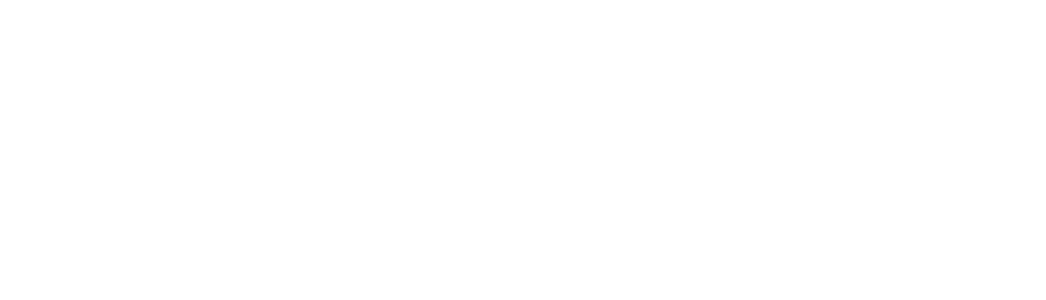
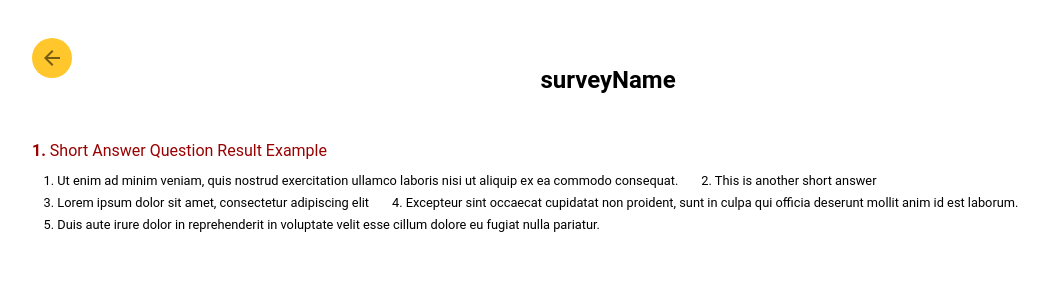
Before and after one commit to yichi-yang/ELC-Survey-Platform, a React (Create React App) app in the folder frontend/: page /result/1 in a window 1280 px wide. Before the commit this address had no page. Shown: the top 300 px of the page, without its empty margins (32-1078 px from the left). Built offline with nearby package versions, Linux system fonts and the light colour scheme.

Commit message:
set up some basic structure for result page

```diff
--- a/frontend/src/App.js
+++ b/frontend/src/App.js
@@ -7,6 +7,7 @@ import SurveyPage from './components/SurveyPage'
 import {AdminTemplate} from './components/AdminTemplate';
 import CreateSurvey from './components/CreateSurvey';
 import FormReleased from './components/FormReleased';
+import SurveyResult from './components/SurveyResult';
 
 function App() {
   return (
@@ -19,6 +20,7 @@ function App() {
         <Route path="/admin/create_survey" element={<CreateSurvey/>}/>
         <Route path="/template" element={<AdminTemplate/>}/>
         <Route path="/released/:id" element={<FormReleased/>}/>
+        <Route path="/result/:surveyID" element={<SurveyResult/>}/>
       </Routes>
     </div>
   );
--- /dev/null
+++ b/frontend/src/components/SurveyResult/index.js
@@ -0,0 +1,69 @@
+import React from 'react';
+import { useParams, useNavigate } from 'react-router-dom';
+import IconButton from '@mui/material/IconButton';
+import ArrowBackIcon from '@mui/icons-material/ArrowBack';
+
+// to be deleted
+const SAs = ["Ut enim ad minim veniam, quis nostrud exercitation ullamco laboris nisi ut aliquip ex ea commodo consequat.","This is another short answer", "Lorem ipsum dolor sit amet, consectetur adipiscing elit", " Excepteur sint occaecat cupidatat non proident, sunt in culpa qui officia deserunt mollit anim id est laborum.","Duis aute irure dolor in reprehenderit in voluptate velit esse cillum dolore eu fugiat nulla pariatur. "]
+
+const resultArea={
+  width:'90%',
+  margin:'auto',
+  paddingTop: '4%'
+}
+
+// TO BE DELETED Onces using .map questions
+function title(number, title){
+  return(
+    <div style={{color:'#990000', margin:'0.8% 0'}}><strong>{number}. </strong>{title}</div>
+  )
+}
+
+
+function shortAnswer(answers){
+  return(<div style={{display:'flex', flexWrap:'wrap'}}>
+    {answers.map((answer,i)=>{
+      return(<div style={{margin:'0.3% 1%', fontSize:'0.8em'}}>{`${i+1}. ${answer}`}</div>)
+    })}
+  </div>);
+}
+
+export default function SurveyResult() {
+
+  let { surveyID } = useParams();
+  const navigate = useNavigate();
+
+  return (
+    <div style={{width:'100%'}}>
+
+      {/* Heading */}
+      <IconButton
+          style={{ backgroundColor: '#FFC72C', position:'fix', margin:'3% 0 0 5%' }}
+          onClick={() => {navigate('/template');}}>
+          <ArrowBackIcon />
+      </IconButton>
+      <div style={{fontSize: '1.5em',textAlign:'center', margin:'-1%'}}>
+        <strong>surveyName</strong>
+      </div>
+       {/* End Heading */}
+
+      {/* Result */}
+      <div style={resultArea}>
+
+        {/* TODO: map out the results for each questions */}
+
+        {title(1,"Short Answer Question Result Example")}
+        {shortAnswer(SAs)}
+
+
+      </div>
+      {/* End Result */}
+
+
+
+
+
+
+    </div>
+  );
+}
```
